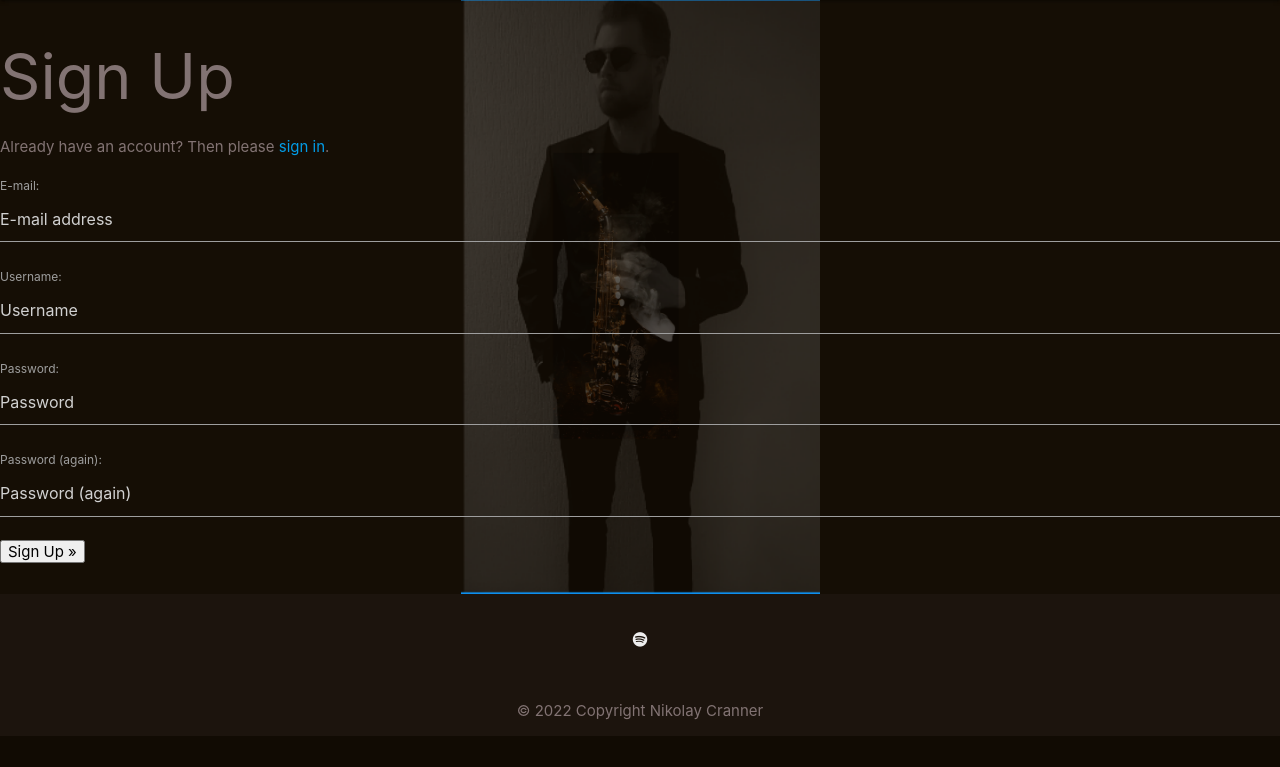
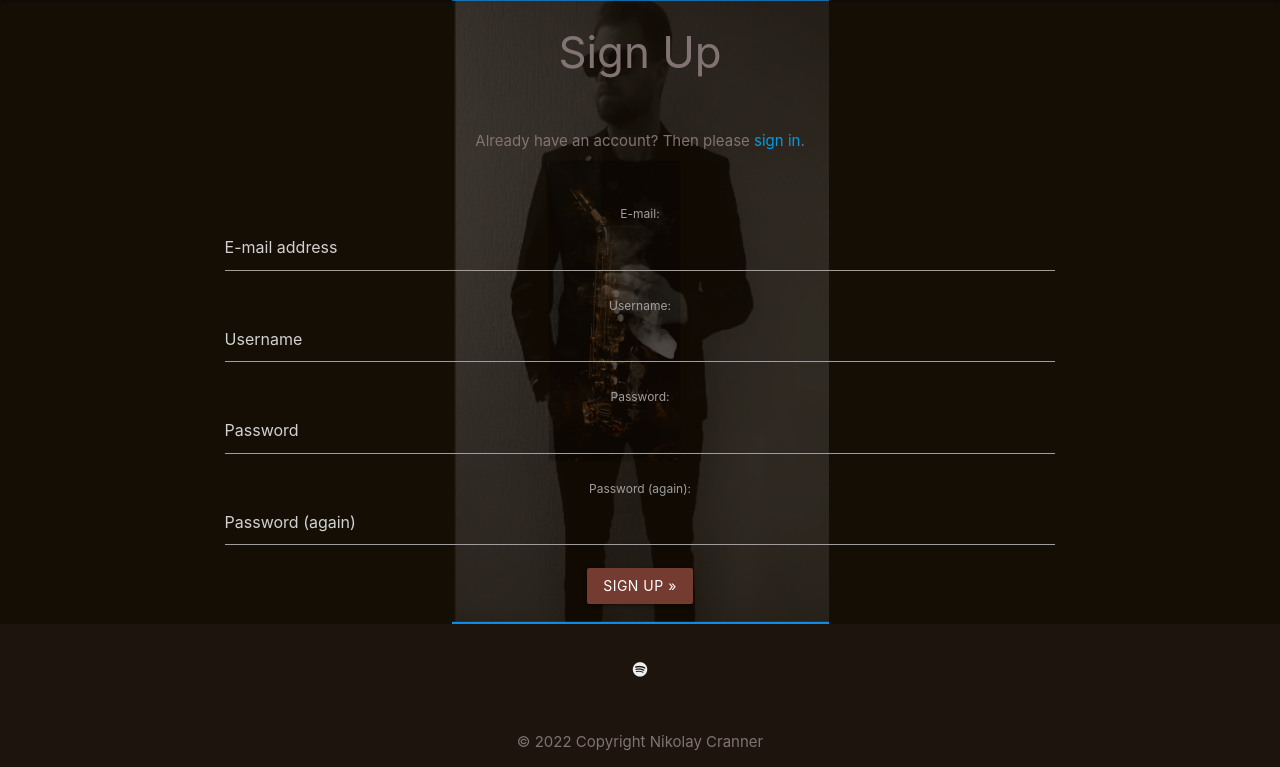
Before and after one commit to nno24/nikolay-cranner-official, a Django app: page /accounts/signup/ in a window 1280 px wide. Shown: the part 64-831 px from the top of the page. Before the commit the page ends 784 px from the top, so only its background shows below. Run offline with Django 4.2, Linux system fonts and the light colour scheme; some libraries are stand-ins or nearby versions.

Commit message:
finished styling of all signup, logout and login pages, added url to logout as well

```diff
--- a/nc/settings.py
+++ b/nc/settings.py
@@ -94,7 +94,7 @@ AUTHENTICATION_BACKENDS = [
 
 #Allauth config
 SITE_ID = 1
-EMAIL_BACKEND = 'django.core.mail.backends.console.EmailBackend'
+#EMAIL_BACKEND = 'django.core.mail.backends.console.EmailBackend'
 ACCOUNT_EMAIL_REQUIRED=True
 ACCOUNT_SIGNUP_PASSWORD_ENTER_TWICE=True
 ACCOUNT_AUTHENTICATION_METHOD='username_email'
--- a/static/css/style.css
+++ b/static/css/style.css
@@ -21,6 +21,9 @@ body {
     color: #827373 !important;
   }
 
+input {
+    color: white;
+}
 .modal-content {
     background-color: #150E05;
     color: #827373;
--- a/templates/allauth/account/signup.html
+++ b/templates/allauth/account/signup.html
@@ -5,17 +5,26 @@
 {% block head_title %}{% trans "Signup" %}{% endblock %}
 
 {% block content %}
-<h1>{% trans "Sign Up" %}</h1>
+<div class="row center">
+  <h3>{% trans "Sign Up" %}</h3>
+</div>
 
+<div class="row">
+  <div class="col s8 offset-s2 center">
     <p>{% blocktrans %}Already have an account? Then please <a href="{{ login_url }}">sign in</a>.{% endblocktrans %}</p>
+  </div>
+</div>
 
+<div class="row">
+  <div class="col s8 offset-s2 center">
     <form class="signup" id="signup_form" method="post" action="{% url 'account_signup' %}">
       {% csrf_token %}
       {{ form.as_p }}
       {% if redirect_field_value %}
       <input type="hidden" name="{{ redirect_field_name }}" value="{{ redirect_field_value }}" />
       {% endif %}
-  <button type="submit">{% trans "Sign Up" %} &raquo;</button>
+      <button class="btn waves-effect waves-light btn nc-btn-color" type="submit">{% trans "Sign Up" %} &raquo;</button>
     </form>
-
+  </div>
+</div>
 {% endblock %}
--- a/templates/base.html
+++ b/templates/base.html
@@ -21,10 +21,10 @@
         <li><a href="/admin">Product Management</a></li>
         {% endif %}
         <li><a href="#!">Profile</a></li>
-        <li><a href="#!">Logout</a></li>
+        <li><a href="/accounts/logout">Logout</a></li>
       {% else %}
         <li><a href="/accounts/login">Log In</a></li>
-        <li><a href="#!">Sign Up</a></li>
+        <li><a href="/accounts/signup">Sign Up</a></li>
       {% endif %}
     </ul>
     <nav>
```
Also changed, not shown: templates/allauth/account/logout.html (+13 -2 lines), db.sqlite3. Lines whose indentation alone changed are shown as unchanged.
